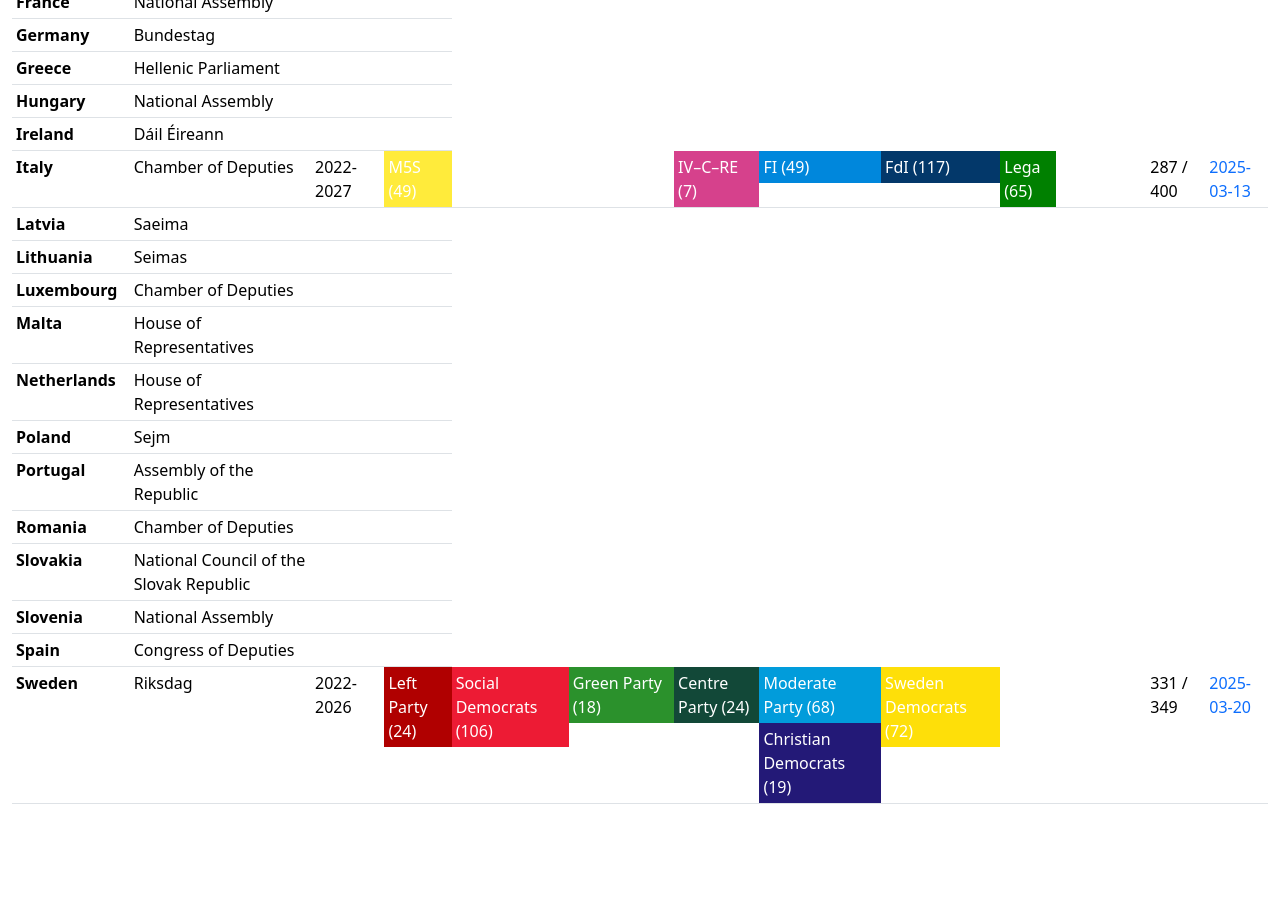
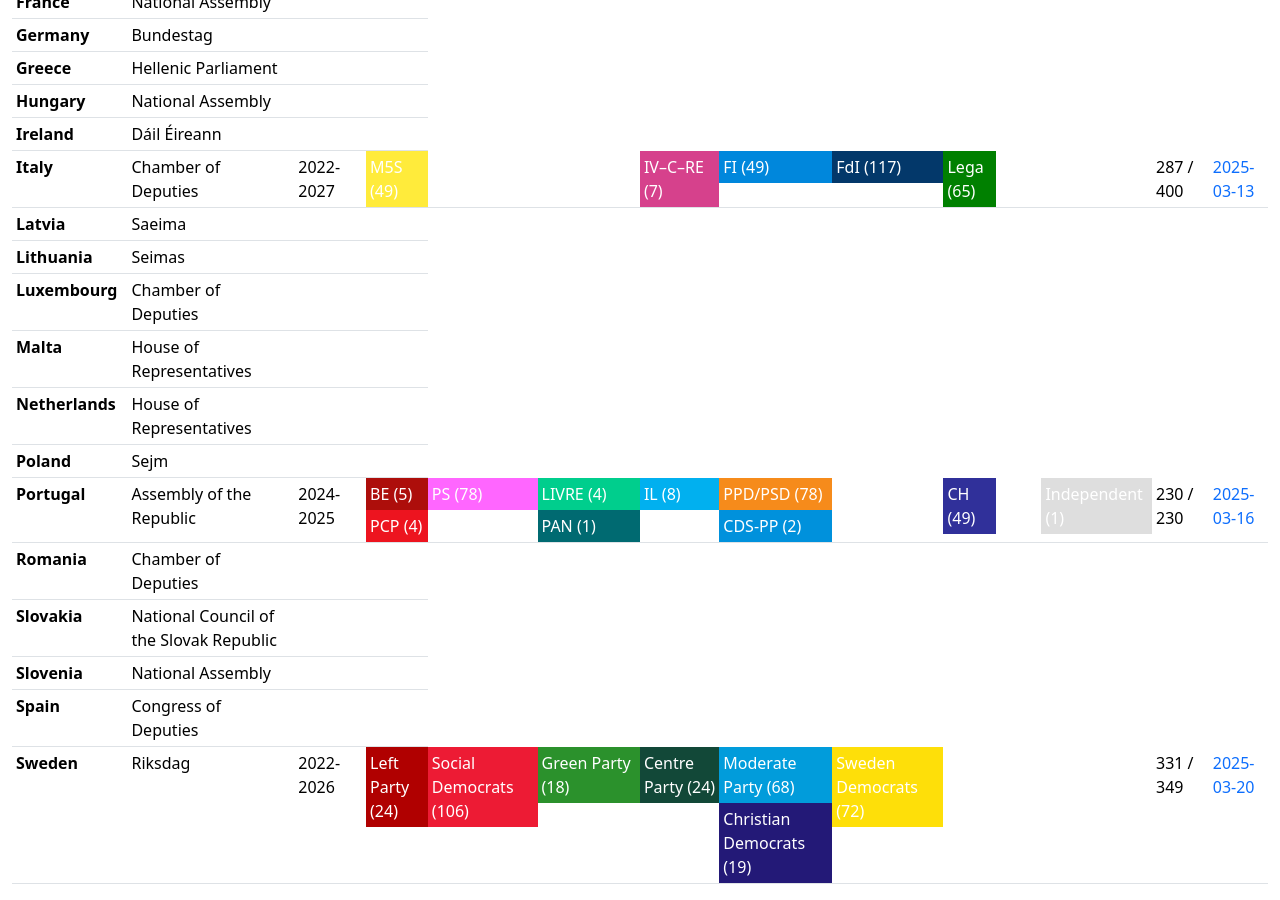
Before and after one commit to jeandecian/eu-parliamentary-groups, a Jekyll site: the page built from index.md, in a window 1280 px wide and 900 px high, scrolled down 626 px. Built offline with Jekyll 4.4.1, drawn with Linux system fonts in a browser that asks for light colours; before the commit the page ends 1446 px from its top, so only the background shows below that.

Commit message:
add Assembly of the Republic (Portugal) data of 2025-03-16

```diff
--- a/_data/parliaments.yml
+++ b/_data/parliaments.yml
@@ -266,6 +266,68 @@
 
 - member-state: Portugal
   lower-house: Assembly of the Republic
+  seats: 230
+  session: 2024-2025
+  groups:
+    - parties:
+        - name: BE
+          number-of-mps: 5
+          color: "#ad0e0b"
+
+        - name: PCP
+          number-of-mps: 4
+          color: "#ed141f"
+
+    - parties:
+        - name: PS
+          number-of-mps: 78
+          color: "#ff66ff"
+
+    - parties:
+        - name: LIVRE
+          number-of-mps: 4
+          color: "#00ce8d"
+
+        - name: PAN
+          number-of-mps: 1
+          color: "#006a71"
+
+    - parties:
+        - name: IL
+          number-of-mps: 8
+          color: "#01b0ef"
+
+    - parties:
+        - name: PPD/PSD
+          number-of-mps: 78
+          color: "#f68b1b"
+
+        - name: CDS-PP
+          number-of-mps: 2
+          color: "#0091dc"
+
+    - parties:
+        - name:
+          number-of-mps:
+          color:
+
+    - parties:
+        - name: CH
+          number-of-mps: 49
+          color: "#30309a"
+
+    - parties:
+        - name:
+          number-of-mps:
+          color:
+
+    - parties:
+        - name: Independent
+          number-of-mps: 1
+          color: "#dedede"
+
+  date: 2025-03-16
+  source-url: https://en.wikipedia.org/wiki/Assembly_of_the_Republic_(Portugal)
 
 - member-state: Romania
   lower-house: Chamber of Deputies
```
